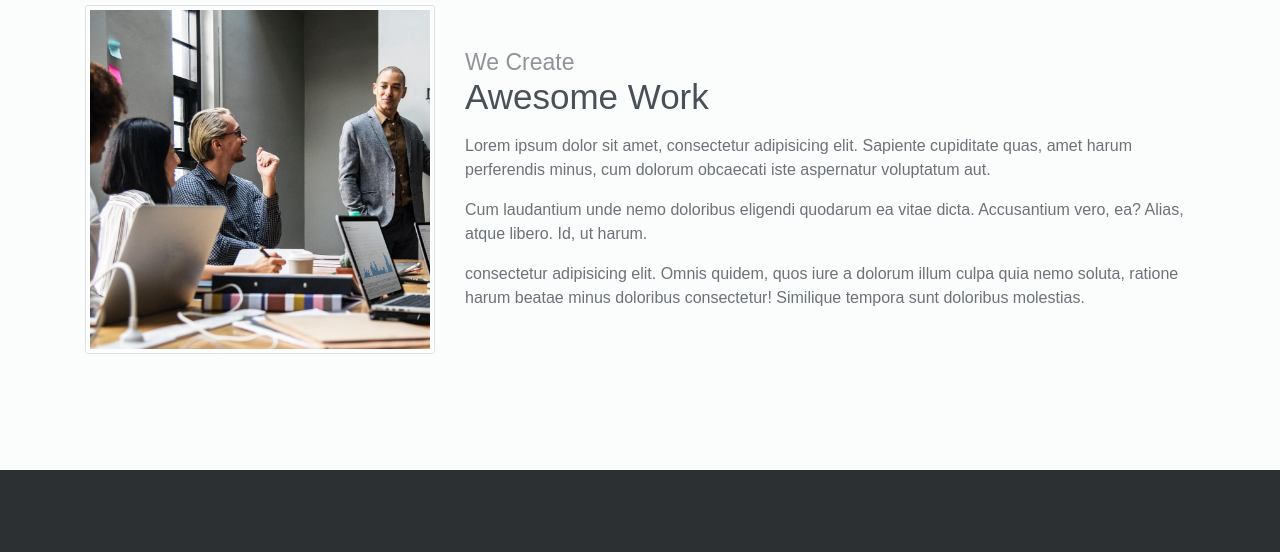
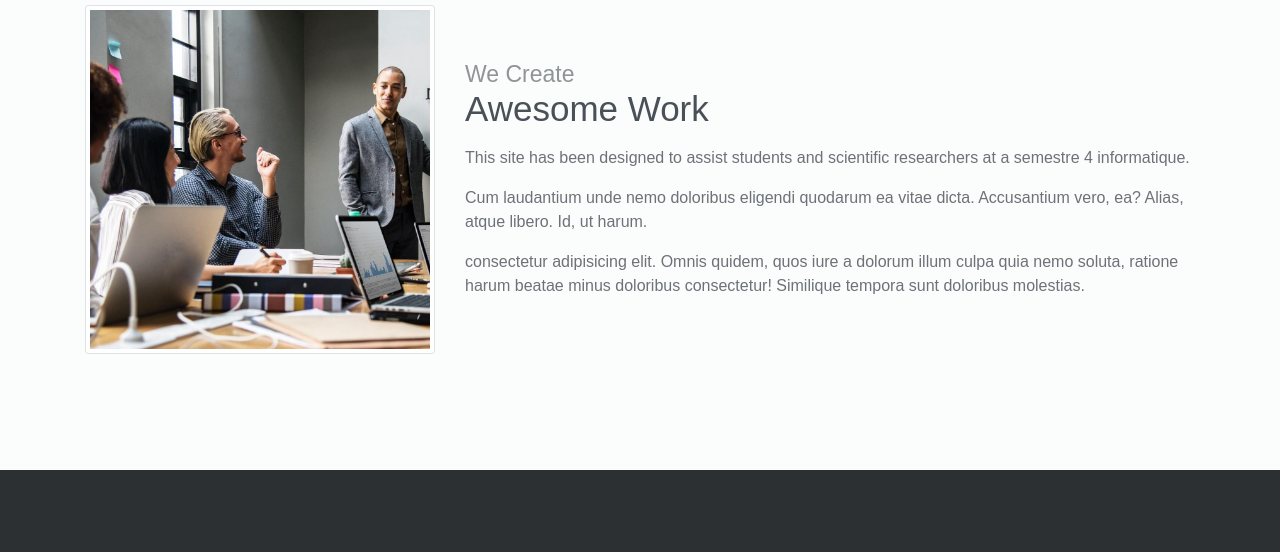
Before and after one commit to habib501/cremix0dz, a plain HTML site: page index.html in a window 1280 px wide. Shown: the part 1040-1592 px from the top of the page. Drawn offline with Linux system fonts and the light colour scheme.

Commit message:
Update index.html

```diff
--- a/index.html
+++ b/index.html
@@ -98,7 +98,7 @@
                 <div class="col-md-7 col-lg-8">
                     <h6 class="section-subtitle mb-0">We Create</h6>
                     <h6 class="section-title mb-3">Awesome Work</h6>
-                    <p>Lorem ipsum dolor sit amet, consectetur adipisicing elit. Sapiente cupiditate quas, amet harum perferendis minus, cum dolorum obcaecati iste aspernatur voluptatum aut.</p>
+                    <p>This site has been designed to assist students and scientific researchers at a semestre 4 informatique.</p>
                     <p>Cum laudantium unde nemo doloribus eligendi quodarum ea vitae dicta. Accusantium vero, ea? Alias, atque libero. Id, ut harum. </p>
                     <p>consectetur adipisicing elit. Omnis quidem, quos iure a dolorum illum culpa quia nemo soluta, ratione harum beatae minus doloribus consectetur! Similique tempora sunt doloribus molestias.</p>
                 </div>
```
